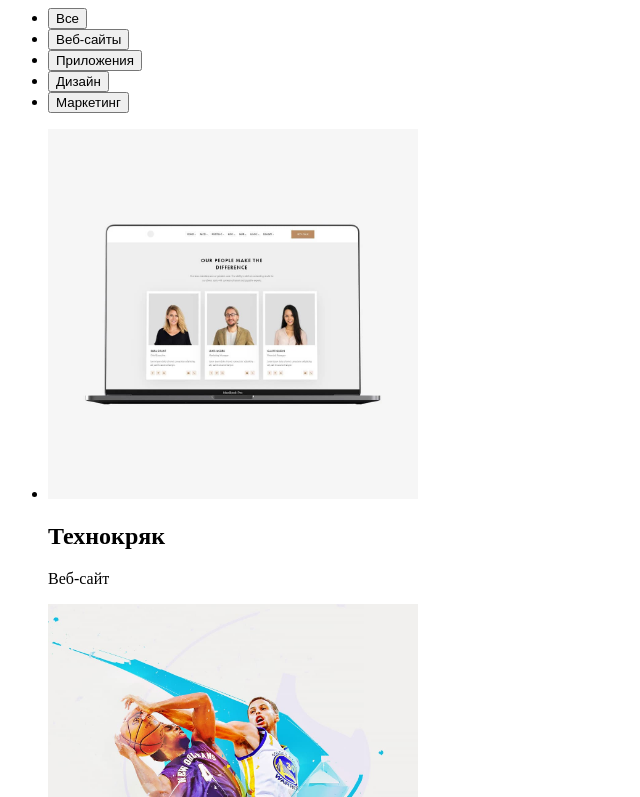
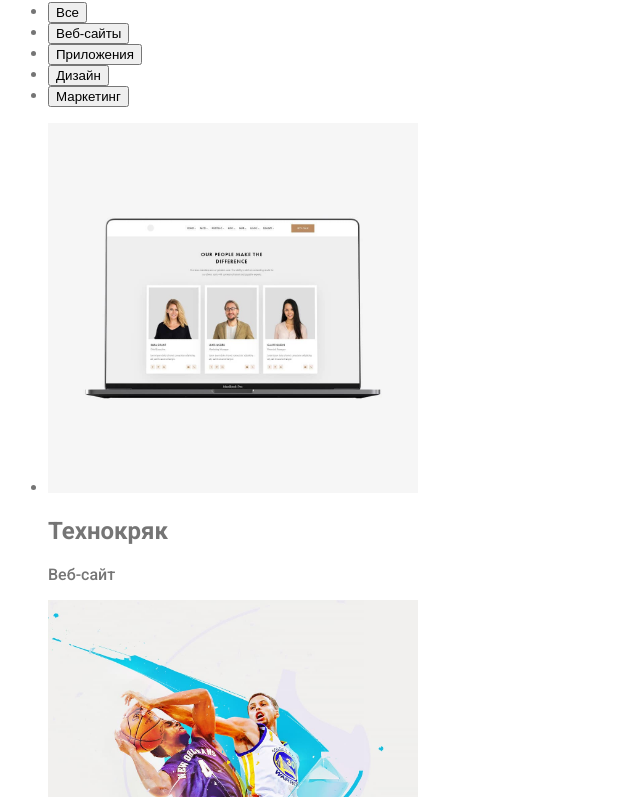
Before and after one commit to Akksiniya/goit-markup-hw-02, a plain HTML site: page portfolio.html in a window 1280 px wide. Shown: the part 220-1017 px from the top of the page, without its empty margins (0-640 px from the left). Drawn offline with Linux system fonts and the light colour scheme.

Commit message:
подключение css

```diff
--- /dev/null
+++ b/css/style.css
@@ -0,0 +1,19 @@
+:root {
+  --main-color:  #FFFFFF;
+  --text-ft-color: rgba(255, 255, 255, 0.6)
+  --text-color: #212121;
+  --text-sec-color:#757575;
+  --accent-color:#2196f3;
+  --bg-color: #F5F4FA;
+  --bg-accent-color: #2F303A;
+
+}
+
+body {
+    background-color: var(--main-color);
+    color: var(--text-sec-color);
+
+    font-family: Roboto, sans-serif;
+
+
+}
--- a/portfolio.html
+++ b/portfolio.html
@@ -5,6 +5,14 @@
     <meta http-equiv="X-UA-Compatible" content="IE=edge" />
     <meta name="viewport" content="width=device-width, initial-scale=1.0" />
     <title>Портфолио</title>
+
+    <link rel="preconnect" href="https://fonts.googleapis.com" />
+    <link rel="preconnect" href="https://fonts.gstatic.com" crossorigin />
+    <link
+      href="https://fonts.googleapis.com/css2?family=Raleway:wght@700&family=Roboto:ital,wght@0,500;0,700;0,900;1,400&display=swap"
+      rel="stylesheet"
+    />
+    <link rel="stylesheet" href="./css/style.css" />
   </head>
 
   <body>
@@ -27,6 +35,7 @@
 
     <!--Основное-->
     <main>
+      <section>
         <!--Скрытый заголовок-->
         <h1>Наши работы</h1>
         <ul>
@@ -84,6 +93,7 @@
             <p>Приложение</p>
           </li>
         </ul>
+      </section>
     </main>
 
     <!--Подвал-->
```
Also changed, not shown: index.html (+8 -0 lines). Lines whose indentation alone changed are shown as unchanged.
